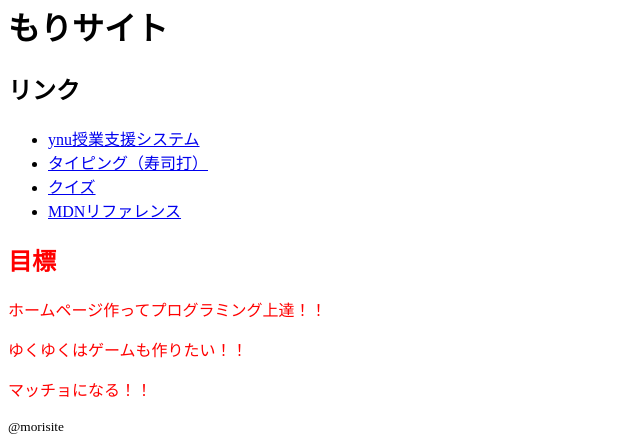
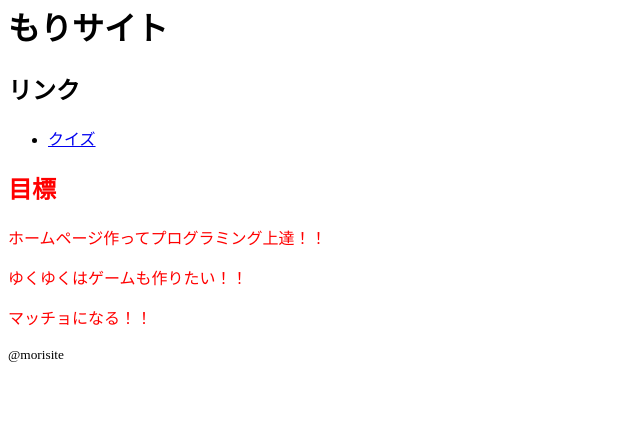
Before and after one commit to takumimorino/mori, a plain HTML site: page index.html in a window 1280 px wide. Shown: the part 430-873 px from the top of the page, without its empty margins (0-640 px from the left). After the commit the page ends 801 px from the top, so only its background shows below. Drawn offline with Linux system fonts and the light colour scheme.

Commit message:
Update index.html

```diff
--- a/index.html
+++ b/index.html
@@ -15,10 +15,7 @@
         <h2>リンク</h2>
         <nav>
             <ul>
-                <li><a href="https://lms.ynu.ac.jp/lms/lginLgir/;jsessionid=3693E5B130D28F4D69AAD76A2D8141F8.fjlms27">ynu授業支援システム</a></li>
-                <li><a href="http://typingx0.net/sushida/play.html">タイピング（寿司打）</a></li>
                 <li><a href="https://takumimorino.github.io/moriquiz/">クイズ</a></li>
-                <li><a href="https://developer.mozilla.org/en-US/docs/Web">MDNリファレンス</a></li>
             </ul>
         </nav>
     </header>
```
